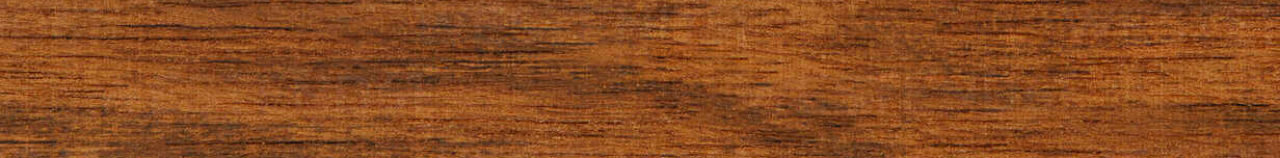
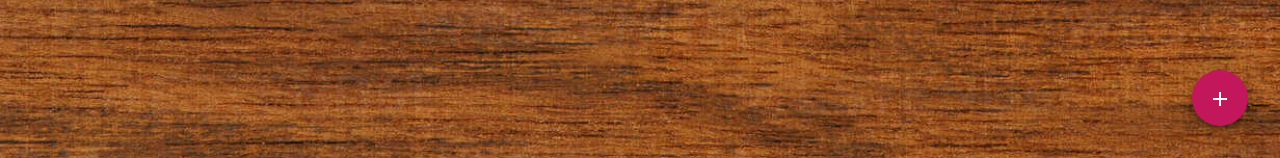
Before and after one commit to Yener88/RingOfFire, an Angular app: page /game in a window 1280 px wide. Shown: the part 642-800 px from the top of the page. Built offline with nearby package versions, Linux system fonts and the light colour scheme.

Commit message:
25-07-22 1.1

```diff
--- /dev/null
+++ b/src/app/dialog-add-player/dialog-add-player.component.html
@@ -0,0 +1,12 @@
+<h1 mat-dialog-title>Add new player</h1>
+<div mat-dialog-content>
+    <p>Please enter the name of a player</p>
+    <mat-form-field>
+        <mat-label>Name</mat-label>
+        <input matInput [(ngModel)]="name">
+    </mat-form-field>
+</div>
+<div mat-dialog-actions>
+    <button mat-button (click)="onNoClick()">No Thanks</button>
+    <button mat-button [mat-dialog-close]="" cdkFocusInitial>Ok</button>
+</div>
--- /dev/null
+++ b/src/app/dialog-add-player/dialog-add-player.component.ts
@@ -0,0 +1,18 @@
+import { Component, OnInit } from '@angular/core';
+
+@Component({
+  selector: 'app-dialog-add-player',
+  templateUrl: './dialog-add-player.component.html',
+  styleUrls: ['./dialog-add-player.component.scss']
+})
+export class DialogAddPlayerComponent implements OnInit {
+  name: string = '';
+  constructor() { }
+
+  ngOnInit(): void {
+  }
+
+  onNoClick(){
+
+  }
+}
--- a/src/app/game/game.component.html
+++ b/src/app/game/game.component.html
@@ -1,4 +1,5 @@
-<app-player *ngFor="let player of game.players; let i = index;" [ngStyle]="{'top.px': 100 + (i * 120)}" [name]="player" class="playerPosition">
+<app-player *ngFor="let player of game.players; let i = index;" [ngStyle]="{'top.px': 100 + (i * 120)}" [name]="player"
+    class="playerPosition">
 </app-player>
 <div class="gameField">
 
@@ -16,5 +17,9 @@
         <img (click)="takeCard()" *ngIf="pickCardAnimation" [class.pickCard]="pickCardAnimation"
             class="topCard pickCard" style="right: 25px;" src="assets/img/cards/{{ currentCard }}.png">
     </div>
+</div>
 
-</div>
+
+<button mat-fab color="primary" class="BtnAdd" (click)="openDialog()">
+    <mat-icon>add</mat-icon>
+</button>
--- a/src/app/game/game.component.scss
+++ b/src/app/game/game.component.scss
@@ -59,3 +59,9 @@
     position: absolute;
     right: 0px;
 }
+
+.BtnAdd {
+    position: absolute;
+    right: 32px;
+    bottom: 32px;
+}
--- a/src/app/game/game.component.ts
+++ b/src/app/game/game.component.ts
@@ -1,5 +1,7 @@
 import { Component, OnInit } from '@angular/core';
 import { Game } from '../models/game';
+import {MatDialog} from '@angular/material/dialog';
+import { DialogAddPlayerComponent } from '../dialog-add-player/dialog-add-player.component';
 
 @Component({
   selector: 'app-game',
@@ -11,7 +13,7 @@
   currentCard: string = '';
   game: Game;
 
-  constructor() { }
+  constructor(public dialog: MatDialog) { }
 
   ngOnInit(): void {
     this.newGame();
@@ -36,4 +38,11 @@
       }, 1000);
     }
   }
+  openDialog(): void {
+    const dialogRef = this.dialog.open(DialogAddPlayerComponent);
+
+    dialogRef.afterClosed().subscribe(result => {
+      console.log('The dialog was closed');
+    });
+  }
 }
```
Also changed, not shown: src/app/app.module.ts (+14 -2 lines), src/app/dialog-add-player/dialog-add-player.component.scss (added), 1 other file (tests, documents, lock files or other folders).
